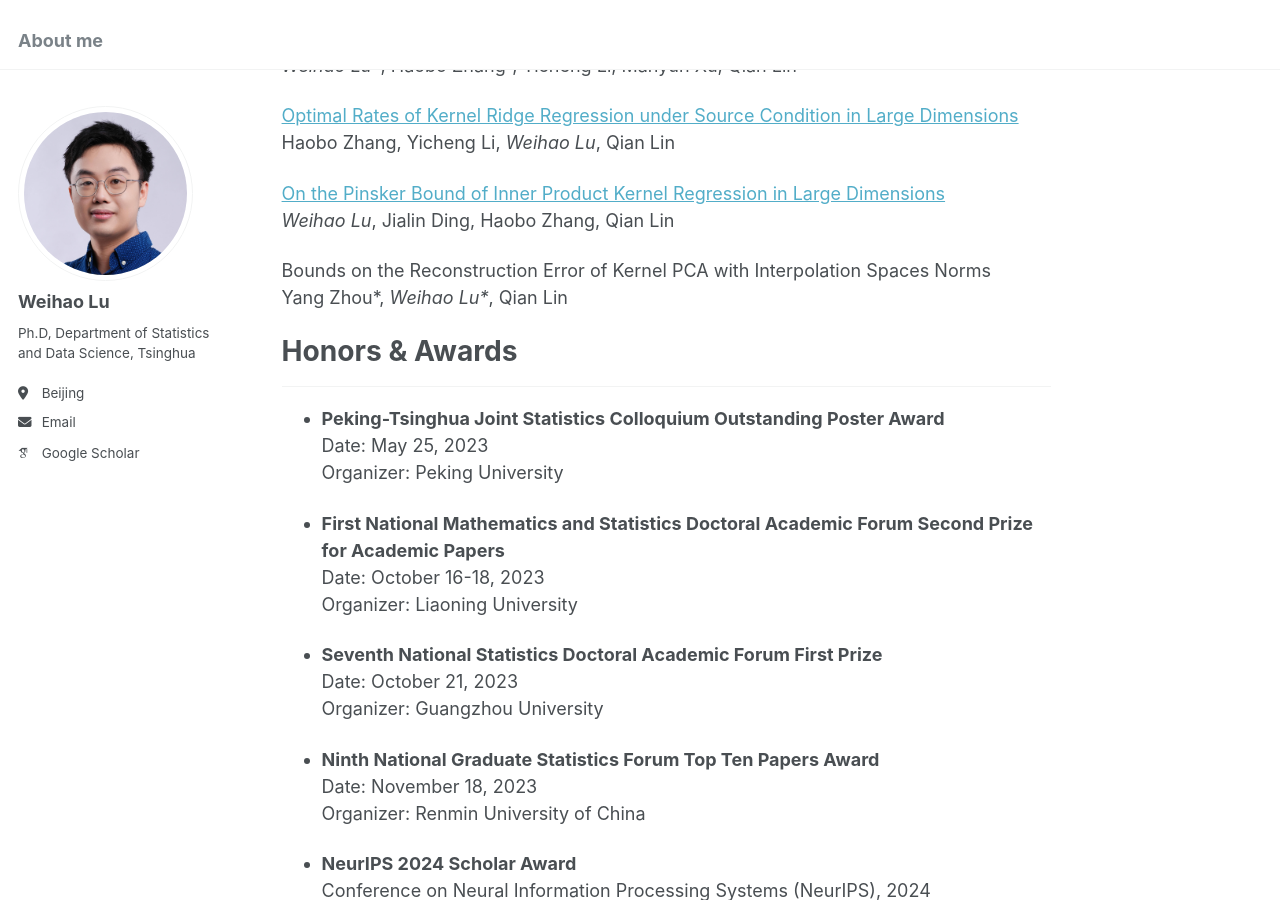
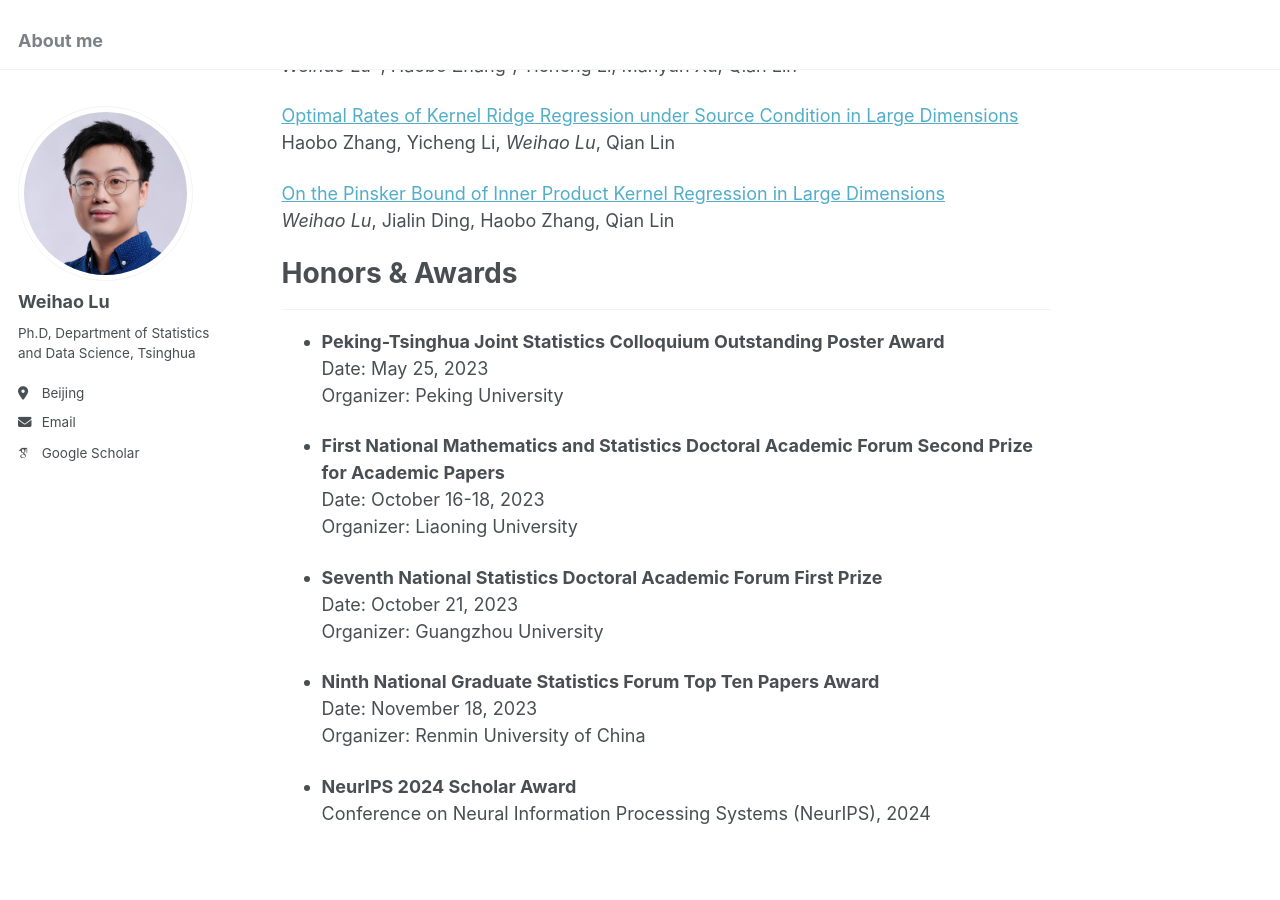
Before and after one commit to luweihao/luweihao.github.io, a Jekyll site: the page built from _pages/about.md, in a window 1280 px wide and 900 px high, scrolled down 837 px. Built offline with Jekyll 4.4.1, drawn with Linux system fonts in a browser that asks for light colours; some web fonts are replaced.

Commit message:
Update about.md

```diff
--- a/_pages/about.md
+++ b/_pages/about.md
@@ -42,11 +42,6 @@ Haobo Zhang, Yicheng Li, *Weihao Lu*, Qian Lin
 [On the Pinsker Bound of Inner Product Kernel Regression in Large Dimensions](https://arxiv.org/abs/2409.00915)\\
 *Weihao Lu*, Jialin Ding, Haobo Zhang, Qian Lin
 
-Bounds on the Reconstruction Error of Kernel PCA with Interpolation Spaces Norms\\
-Yang Zhou\*, *Weihao Lu\**, Qian Lin
-
-
-
 
 # Honors & Awards
 ------
```
